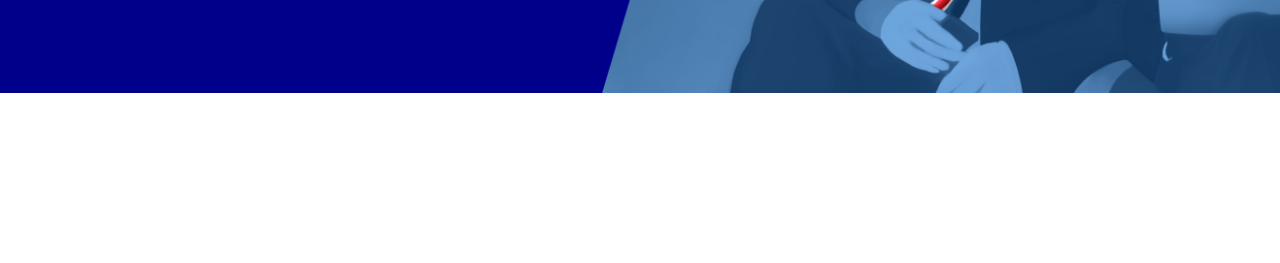
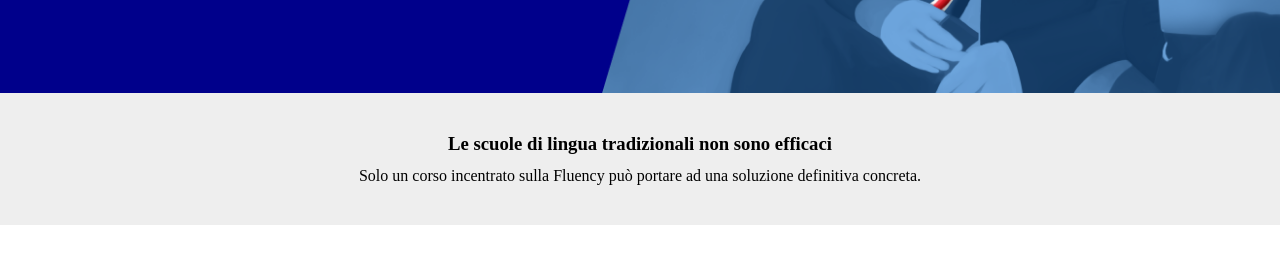
Before and after one commit to filipposchianchi/html-css-fluentify, a plain HTML site: page index.html in a window 1280 px wide. Shown: the part 375-638 px from the top of the page. Drawn offline with Linux system fonts and the light colour scheme.

Commit message:
aggiunto paragrafo sotto header

```diff
--- a/assets/css/style.css
+++ b/assets/css/style.css
@@ -126,3 +126,16 @@ header:after {
   color: white;
   margin-top: 4%;
 }
+
+/* REGOLE PARAGRAFO SOTTO HEADER */
+.scuole_trad {
+  background: #EEEEEE;
+  padding: 40px;
+  text-align: center;
+}
+.scuole_trad h3{
+  margin-bottom: 1%
+}
+.scuole_trad p {
+  text-align: center;
+} */
--- a/index.html
+++ b/index.html
@@ -49,6 +49,10 @@
     </header>
 
     <!-- blocco "scuole tradizionali ecc..." -->
+    <div class="scuole_trad">
+      <h3>Le scuole di lingua tradizionali non sono efficaci</h3>
+      <p>Solo un corso incentrato sulla Fluency può portare ad una soluzione definitiva concreta.</p>
+    </div>
 
     <!-- blocco tre colonne sfondo bianco -->
 
```
